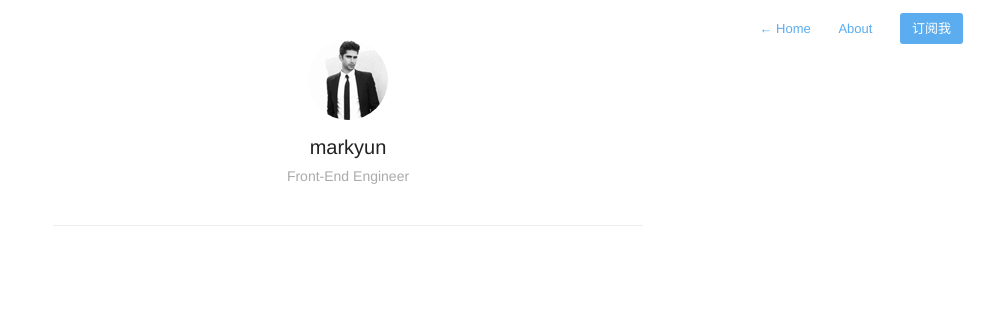
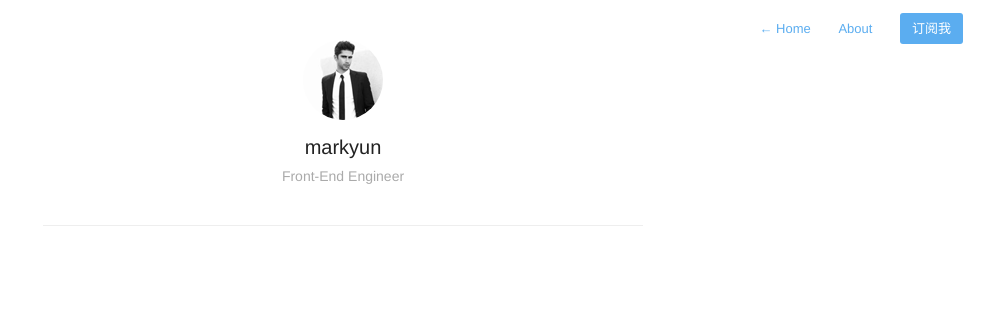
Before and after one commit to Tomzhangzhang/markyun.github.io, a Jekyll site: the page built from index.html, in a window 1280 px wide. Shown: the top 315 px of the page, without its empty margins (297-1280 px from the left). Built offline with Jekyll 4.4.1, drawn with Linux system fonts in a browser that asks for light colours; nearby versions of some CDN libraries; Markdown is read by kramdown in place of the engine named in the settings; the list of posts is cut into pages by our own code; comment, search, counter and statistics services are not loaded.

```diff
--- a/assets/css/style.css
+++ b/assets/css/style.css
@@ -93,7 +93,7 @@
 	background-color: rgba(50,50,50,0.05);
 }
 .profile #wrapper {
-	padding: 40px 40px 20px 50px;
+	padding: 40px 40px 20px 40px;
 	max-width: 680px;
 	margin: 0 auto;
 }
```
